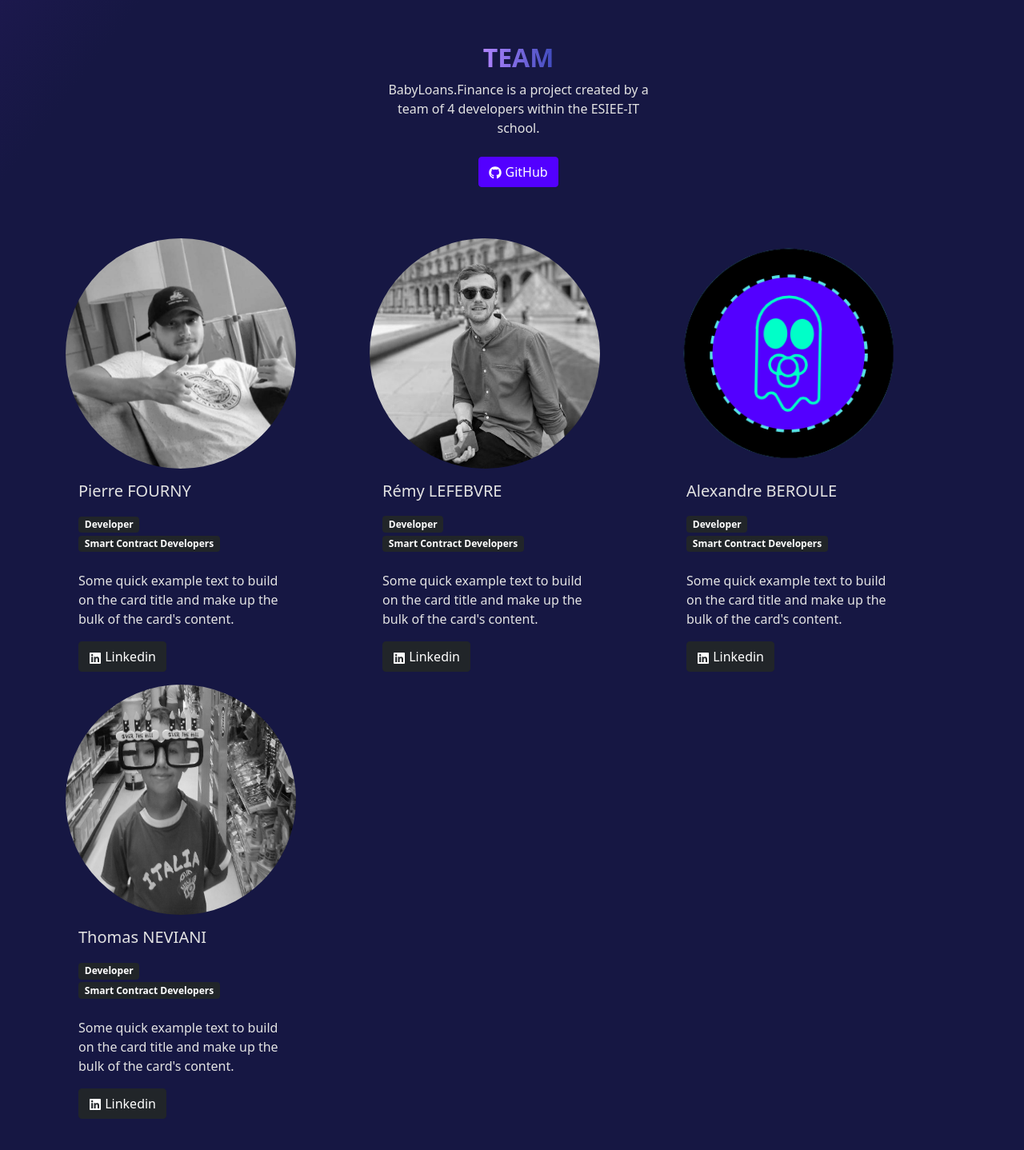
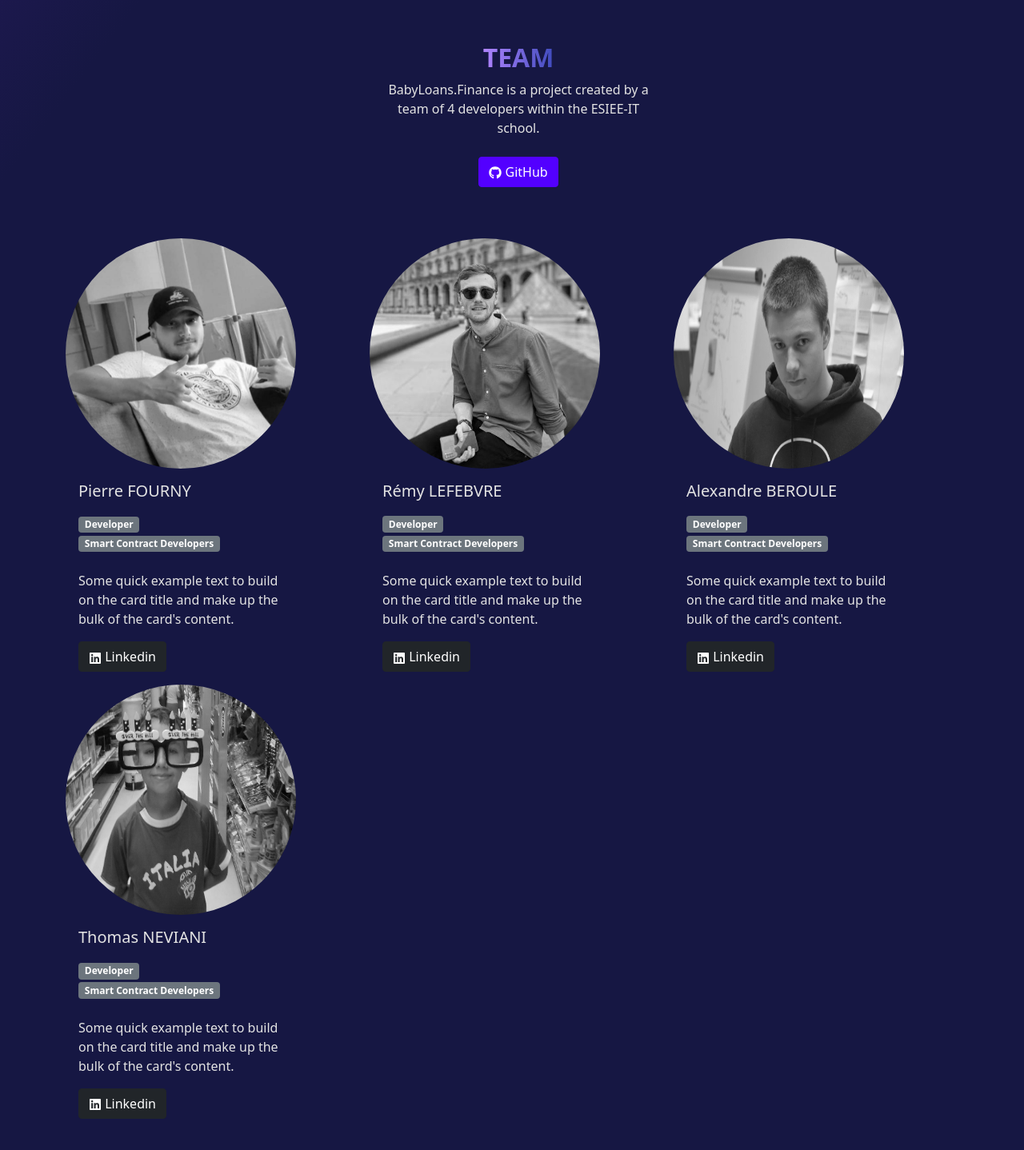
Before and after one commit to BabyLoans/showcase, a React (Create React App) app: page / in a window 1280 px wide. Shown: the part 955-2393 px from the top of the page at 80% size. Built offline with nearby package versions, Linux system fonts and the light colour scheme.

Commit message:
added team member

```diff
--- a/src/components/TableMarkets.js
+++ b/src/components/TableMarkets.js
@@ -53,7 +53,7 @@ function TableMarkets(props) {
                 <td>
                     {rates.map((rate) => {
                         if (rate.token === token['@id']) {
-                            return <Badge bg="success">{rate.value} $</Badge>;
+                            return <Badge bg="success">{rate.value} %</Badge>;
                         }
                     })}
                 </td>
--- a/src/pages/Home.js
+++ b/src/pages/Home.js
@@ -4,6 +4,7 @@ import Footer from '../components/Footer';
 import logo from '../assets/bbl_logo.png';
 import teamMember1 from '../assets/team/member_1.jpeg';
 import teamMember2 from '../assets/team/member_2.JPG';
+import teamMember3 from '../assets/team/member_3.png';
 import teamMember4 from '../assets/team/member_4.jpg';
 import showcaseBackgoundImage from '../assets/showcase-background-image.png';
 
@@ -80,7 +81,7 @@ function Home() {
               <Card.Img variant="top" src={teamMember1} className="rounded-circle" />
               <Card.Body>
                 <Card.Title><p className='home-p'>Pierre FOURNY</p></Card.Title>
-                <Badge bg="dark">Developer</Badge> <Badge bg="dark">Smart Contract Developers</Badge>{' '}
+                <Badge bg="secondary">Developer</Badge> <Badge bg="secondary">Smart Contract Developers</Badge>{' '}
                 <Card.Text> <br />
                   <p className="home-p">
                     Some quick example text to build on the card title and make up the bulk of
@@ -98,7 +99,7 @@ function Home() {
               <Card.Img variant="top" style={{ width: '18rem', height: '18rem' }} src={teamMember2} className="rounded-circle" />
               <Card.Body>
                 <Card.Title><p className='home-p'>Rémy LEFEBVRE</p></Card.Title>
-                <Badge bg="dark">Developer</Badge> <Badge bg="dark">Smart Contract Developers</Badge>{' '}
+                <Badge bg="secondary">Developer</Badge> <Badge bg="secondary">Smart Contract Developers</Badge>{' '}
                 <Card.Text> <br />
                   <p className="home-p">
                     Some quick example text to build on the card title and make up the bulk of
@@ -113,17 +114,17 @@ function Home() {
           </Col>
           <Col>
             <Card style={{ width: '18rem' }} className="home-card">
-              <Card.Img variant="top" src={logo} className="rounded-circle" />
+              <Card.Img variant="top" style={{ width: '18rem', height: '18rem' }} src={teamMember3} className="rounded-circle" />
               <Card.Body>
                 <Card.Title><p className='home-p'>Alexandre BEROULE</p></Card.Title>
-                <Badge bg="dark">Developer</Badge> <Badge bg="dark">Smart Contract Developers</Badge>{' '}
+                <Badge bg="secondary">Developer</Badge> <Badge bg="secondary">Smart Contract Developers</Badge>{' '}
                 <Card.Text> <br />
                   <p className="home-p">
                     Some quick example text to build on the card title and make up the bulk of
                     the card's content.
                   </p>
                 </Card.Text>
-                <a href="https://fr.linkedin.com/in/thomasnv">
+                <a href="https://www.linkedin.com/in/alexandre-beroule-72267a15b/">
                   <Button variant="dark"><FaLinkedin /> Linkedin</Button>
                 </a>
               </Card.Body>
@@ -134,7 +135,7 @@ function Home() {
               <Card.Img variant="top" style={{ width: '18rem', height: '18rem' }} src={teamMember4} className="rounded-circle" />
               <Card.Body>
                 <Card.Title><p className='home-p'>Thomas NEVIANI</p></Card.Title>
-                <Badge bg="dark">Developer</Badge> <Badge bg="dark">Smart Contract Developers</Badge>{' '}
+                <Badge bg="secondary">Developer</Badge> <Badge bg="secondary">Smart Contract Developers</Badge>{' '}
                 <Card.Text> <br />
                   <p className="home-p">
                     Some quick example text to build on the card title and make up the bulk of
--- a/src/pages/Markets.js
+++ b/src/pages/Markets.js
@@ -9,6 +9,8 @@ import Container from 'react-bootstrap/Container';
 import Row from 'react-bootstrap/Row';
 import Col from 'react-bootstrap/Col';
 
+import { FaDollarSign } from 'react-icons/fa';
+
 import '../style/pages/css/showcase.css';
 
 function Markets() {
@@ -19,7 +21,9 @@ function Markets() {
         <Container>
           <Row>
             <Col>
-                <TableMarkets />
+              <h2 id="#about" className="home-h2"><FaDollarSign /> MARKETS</h2>
+              <br />
+              <TableMarkets /> <br />
             </Col>
           </Row>
           <Row>
```
Also changed, not shown: src/assets/team/member_3.png (added).
